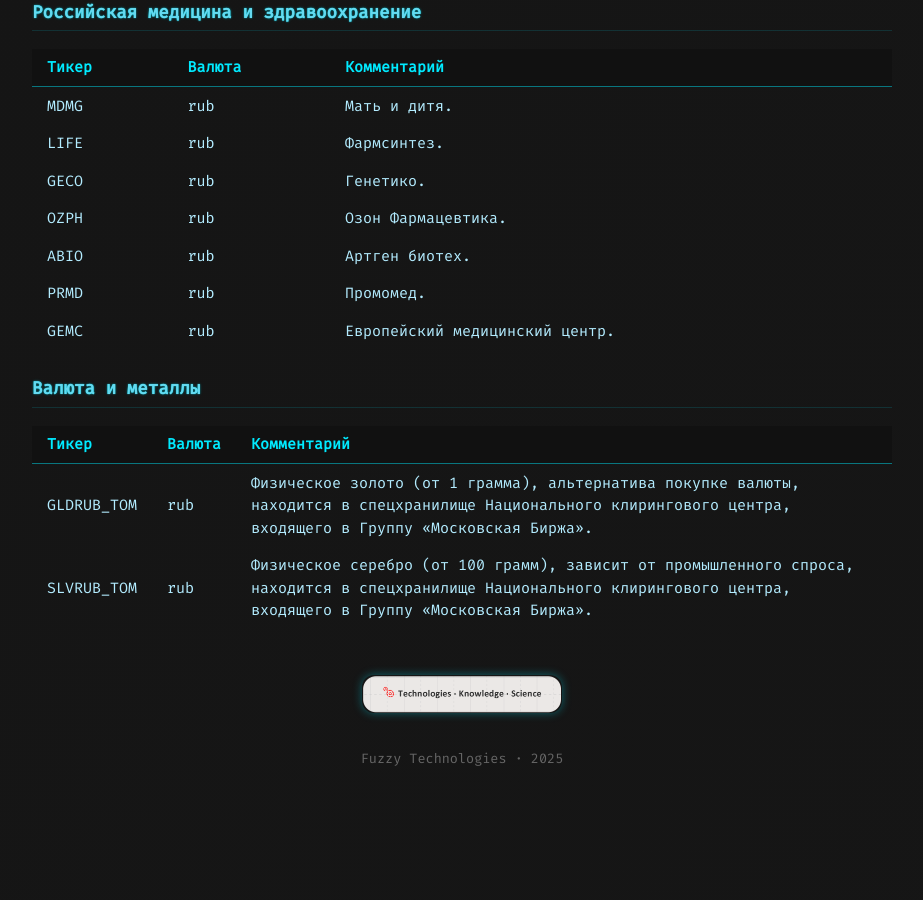
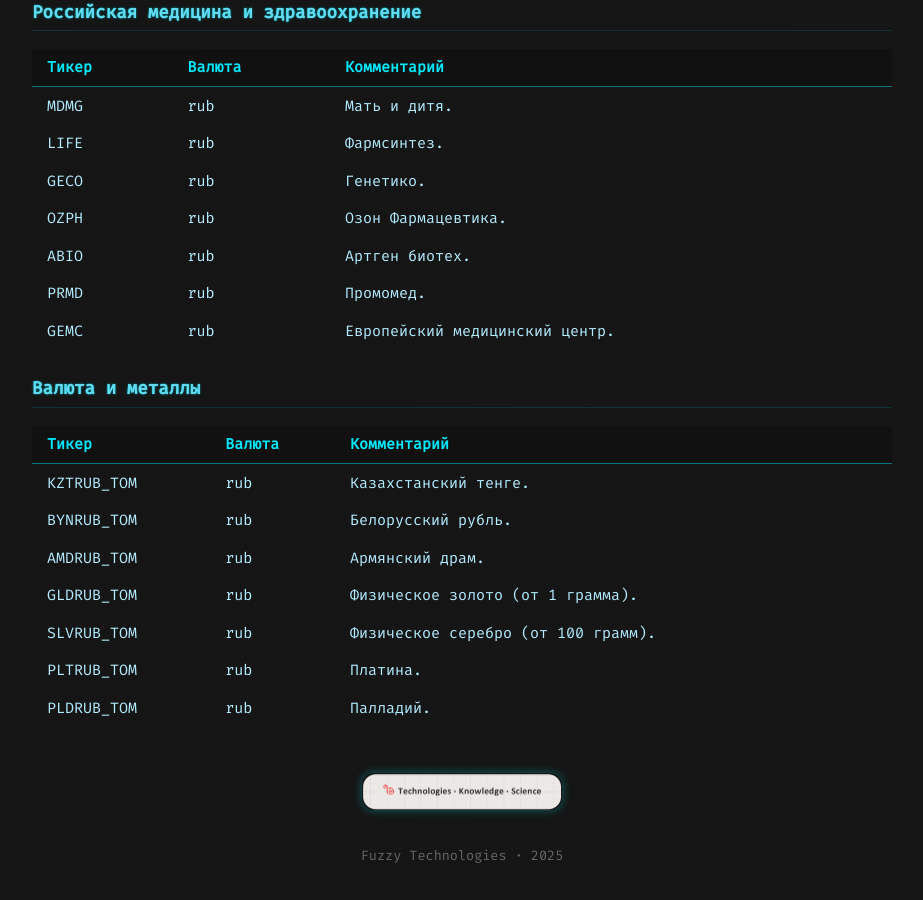
Before and after one commit to Fuzzy-Technologies/fuzzy-technologies.github.io, a Jekyll site: the page built from FMA/instruments.md, in a window 1280 px wide and 900 px high, scrolled down 8584 px. Shown: the whole window, without its empty margins (178-1101 px from the left). Built offline with Jekyll 4.4.1, drawn with Linux system fonts in a browser that asks for light colours; Markdown is read by kramdown in place of the engine named in the settings; before the commit the page ends 9386 px from its top, so only the background shows below that; some of the changed text lies outside the part shown.

Commit message:
Update instrument count and expand currency/metals listings

```diff
--- a/FMA/instruments.md
+++ b/FMA/instruments.md
@@ -279,10 +279,15 @@
 
 ### Валюта и металлы
 
-| Тикер      | Валюта | Комментарий                                                                                                                                                             |
-|------------|--------|-------------------------------------------------------------------------------------------------------------------------------------------------------------------------|
-| GLDRUB_TOM | rub    | Физическое золото (от 1 грамма), альтернатива покупке валюты, находится в спецхранилище Национального клирингового центра, входящего в Группу «Московская Биржа».       |
-| SLVRUB_TOM | rub    | Физическое серебро (от 100 грамм), зависит от промышленного спроса, находится в спецхранилище Национального клирингового центра, входящего в Группу «Московская Биржа». |
+| Тикер      | Валюта | Комментарий                        |
+|------------|--------|------------------------------------|
+| KZTRUB_TOM | rub    | Казахстанский тенге.               |
+| BYNRUB_TOM | rub    | Белорусский рубль.                 |
+| AMDRUB_TOM | rub    | Армянский драм.                    |
+| GLDRUB_TOM | rub    | Физическое золото (от 1 грамма).   |                                                                                                                             |
+| SLVRUB_TOM | rub    | Физическое серебро (от 100 грамм). |
+| PLTRUB_TOM | rub    | Платина.                           |
+| PLDRUB_TOM | rub    | Палладий.                          |
 
 <div style="text-align: center; margin-top: 2em;">
   <a href="https://fuzzy-technologies.github.io">
```
Also changed, not shown: other parts of FMA/instruments.md (+1 -1 lines).
